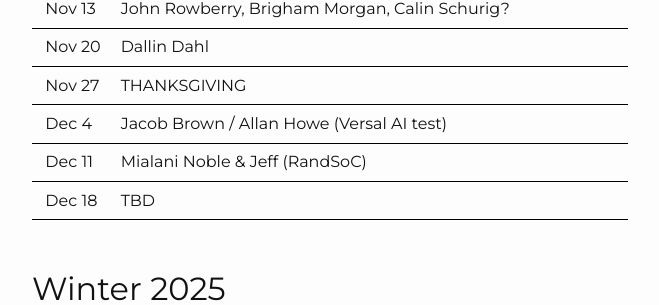
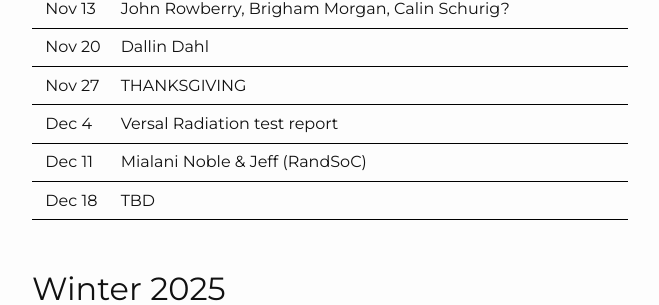
Before and after one commit to byuccl/byuccl.github.io, a Jekyll site: the page built from pages/schedule.md, in a window 1280 px wide and 900 px high, scrolled down 505 px. Shown: the part 146-451 px from the top of the window, without its empty margins (53-712 px from the left). Built offline with Jekyll 4.4.1, drawn with Linux system fonts in a browser that asks for light colours; nearby versions of some CDN libraries.

Commit message:
schedule

```diff
--- a/pages/schedule.md
+++ b/pages/schedule.md
@@ -21,7 +21,7 @@
 | Nov 13 | John Rowberry, Brigham Morgan, Calin Schurig?
 | Nov 20 | Dallin Dahl
 | Nov 27 | THANKSGIVING |
-| Dec 4  | Jacob Brown / Allan Howe (Versal AI test)
+| Dec 4  | Versal Radiation test report
 | Dec 11 | Mialani Noble & Jeff (RandSoC)
 | Dec 18 | TBD
 
```
